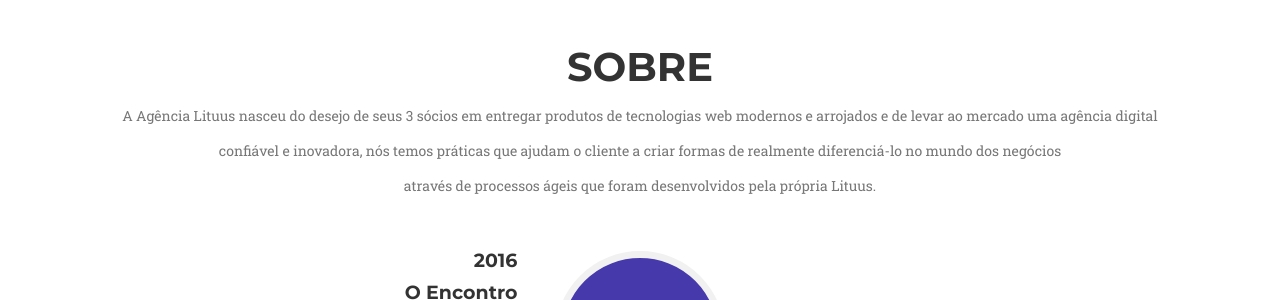
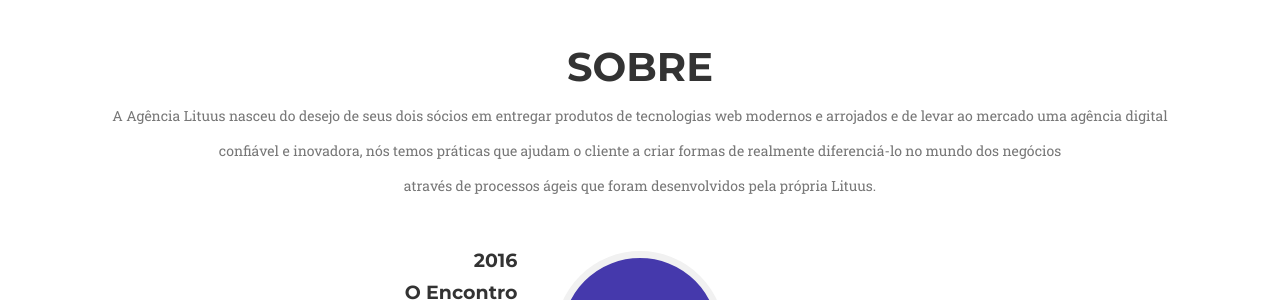
Before and after one commit to henriquecribeiro/lituus.github.io, a Jekyll site: the page built from _posts/2016-05-15-project-2.markdown, in a window 1280 px wide and 900 px high, scrolled down 2327 px. Shown: the part 154-454 px from the top of the window. Built offline with Jekyll 4.4.1, drawn with Linux system fonts in a browser that asks for light colours; some web fonts are replaced.

```diff
--- a/_includes/about.html
+++ b/_includes/about.html
@@ -4,7 +4,7 @@
             <div class="row">
                 <div class="col-lg-12 text-center">
                     <h2 class="section-heading">Sobre</h2>
-                    <p class="section-subheading text-muted">A Agência Lituus nasceu do desejo de seus 3 sócios em entregar produtos de tecnologias web modernos e arrojados e de levar ao mercado uma agência digital</p>
+                    <p class="section-subheading text-muted">A Agência Lituus nasceu do desejo de seus dois sócios em entregar produtos de tecnologias web modernos e arrojados e de levar ao mercado uma agência digital</p>
                     <p class="section-subheading text-muted">confiável e inovadora, nós temos práticas que ajudam o cliente a criar formas de realmente diferenciá-lo no mundo dos negócios</p>
                     <p class="section-subheading text-muted">através de processos ágeis que foram desenvolvidos pela própria Lituus.</p>
                     <!--h3 class="section-subheading text-muted">A Agência Lituus nasceu do desejo de seus três sócios em entregar produtos de tecnologia web confiáveis e modernos e de levar ao mercado uma agência digital confiável e inovadora, nós temos práticas que ajudam o cliente a criar formas de realmente diferenciá-lo no mercado através de processos e praticas ágeis que foram desenvolvidos pela própria Lituus.</h3-->
--- a/_includes/modals.html
+++ b/_includes/modals.html
@@ -17,11 +17,11 @@
                             <img src="img/portfolio/{{ post.img }}" class="img-responsive img-centered" alt="{{ post.alt }}">
                             <p>{{ post.description }}</p>
                             <ul class="list-inline item-details">
-                                <li>Client:
+                                <li>Cliente:
                                     <strong> {{ post.client }}
                                     </strong>
                                 </li>
-                                <li>Date:
+                                <li>Data:
                                     <strong> {{ post.project-date }}
                                     </strong>
                                 </li>
--- a/_posts/2016-05-15-project-1.markdown
+++ b/_posts/2016-05-15-project-1.markdown
@@ -4,13 +4,13 @@ subtitle: Website Development
 layout: default
 modal-id: 1
 date: 2016-03-18
-img: dreams.png
-thumbnail: dreams-thumbnail.png
+img: portfolio-rumo-website.png
+thumbnail: portfolio-rumo-website-thumbnail.png
 alt: image-alt
 project-date: Março 2016
 client: Rumo Estratégia
 category: Web Development
 site: http://rumoestrategia.com.br
-description: Lorem ipsum dolor sit amet, usu cu alterum nominavi lobortis. At duo novum diceret. Tantas apeirian vix et, usu sanctus postulant inciderint ut, populo diceret necessitatibus in vim. Cu eum dicam feugiat noluisse.
+description:
 
 ---
--- a/_posts/2016-05-15-project-2.markdown
+++ b/_posts/2016-05-15-project-2.markdown
@@ -4,13 +4,13 @@ subtitle: Website Development
 layout: default
 modal-id: 2
 date: 2016-05-12
-img: dreams.png
-thumbnail: dreams-thumbnail.png
+img: portfolio-compass-website.png
+thumbnail: portfolio-compass-website-thumbnail.png
 alt: image-alt
 project-date: Maio 2016
 client: Compass Capital
 category: Web Development
 site: http://www.compasscapital.com.br/
-description: Lorem ipsum dolor sit amet, usu cu alterum nominavi lobortis. At duo novum diceret. Tantas apeirian vix et, usu sanctus postulant inciderint ut, populo diceret necessitatibus in vim. Cu eum dicam feugiat noluisse.
+description:
 
 ---
```
Also changed, not shown: img/portfolio/portfolio-compass-website-thumbnail.png (added), img/portfolio/portfolio-compass-website.png (added), img/portfolio/portfolio-rumo-website-thumbnail.png (added), img/portfolio/portfolio-rumo-website.png (added), 9 other files.
